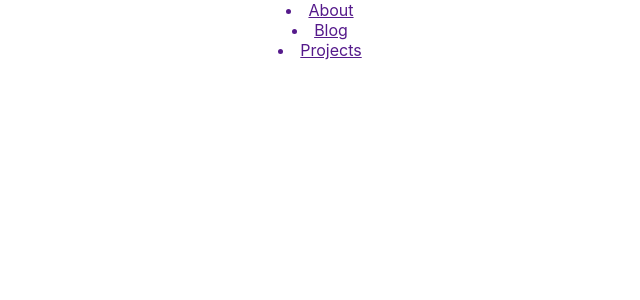
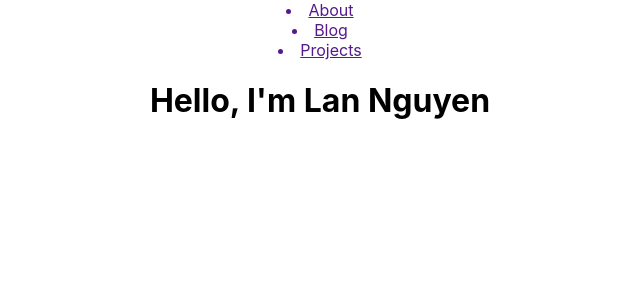
Before and after one commit to nguyenlan13/portfolio, a React (Create React App) app: page / in a window 1280 px wide. Shown: the top 300 px of the page, without its empty margins (320-960 px from the left). Built offline with nearby package versions, Linux system fonts and the light colour scheme.

Commit message:
add home page

```diff
--- a/src/App.js
+++ b/src/App.js
@@ -1,6 +1,7 @@
 import React from 'react';
 import { BrowserRouter as Router, Switch, Route } from "react-router-dom";
 import Navbar from "./Components/Navbar";
+import Home from "./Components/Home"
 import './App.css';
 
 function App() {
@@ -8,7 +9,7 @@ function App() {
     <Router>
         <div className="App">
         <Navbar/>
-
+        <Home/>
         </div>
     </Router>
   );
--- /dev/null
+++ b/src/Components/Home.js
@@ -0,0 +1,11 @@
+import React from "react";
+
+function Home() {
+  return (
+    <div>
+      <h1>Hello, I'm Lan Nguyen</h1>
+    </div>
+  );
+}
+
+export default Home;
```
